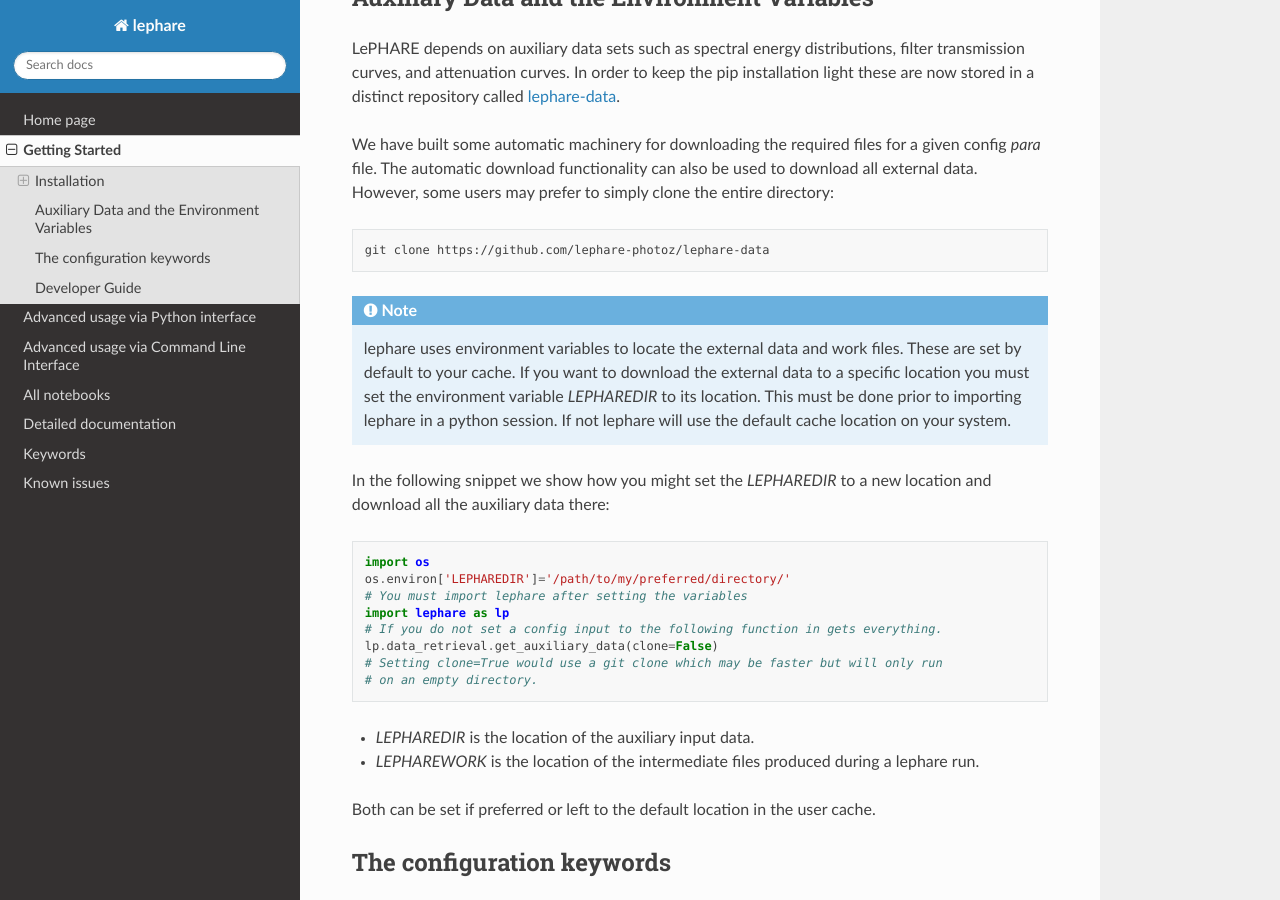
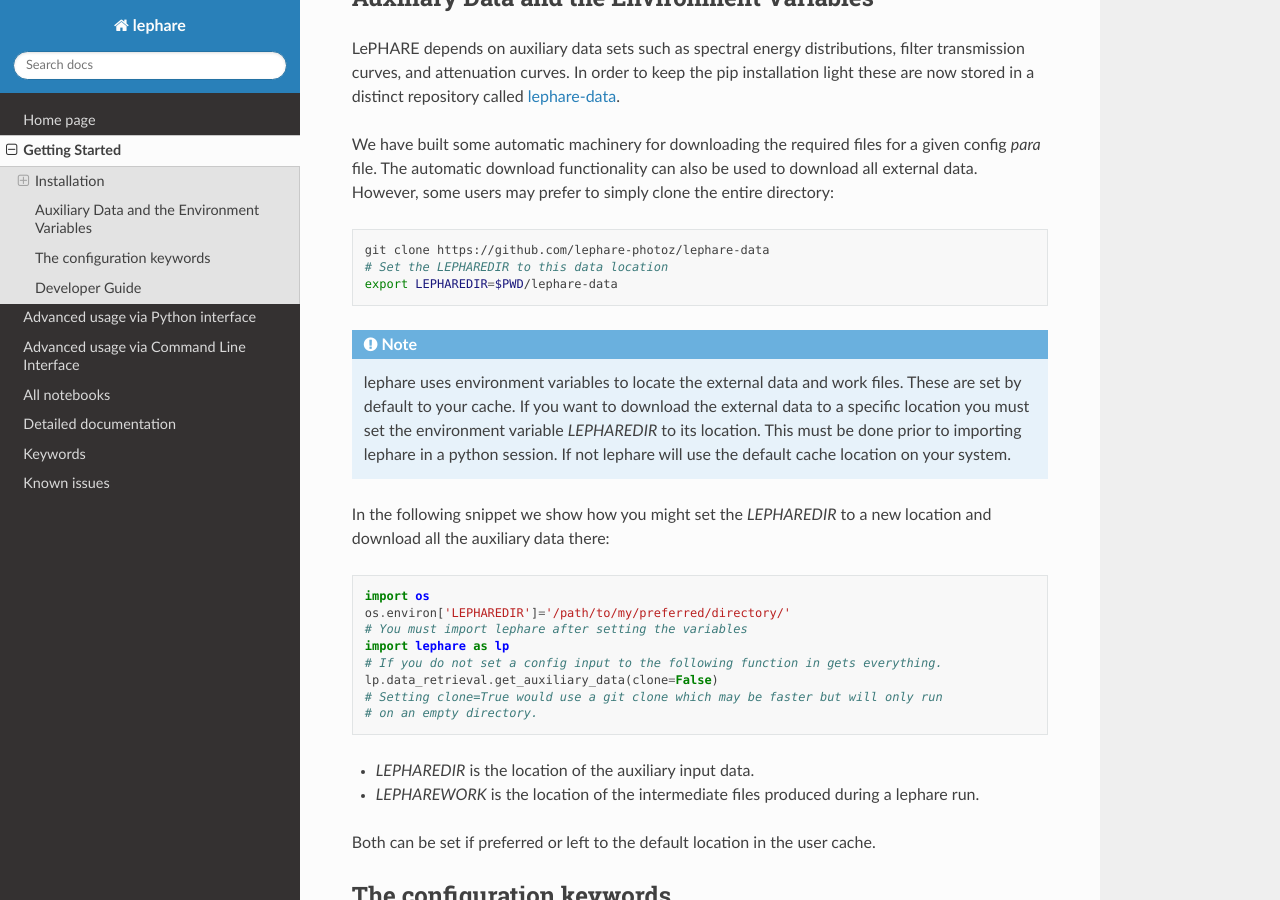
Before and after one commit to lephare-photoz/lephare, a Sphinx documentation site: the page built from docs/getting_started.rst, in a window 1280 px wide and 900 px high, scrolled down 1328 px. Built offline with Sphinx 7.4.7 and the Read the Docs theme 3.1.0, drawn with Linux system fonts in a browser that asks for light colours; pages that are not in the unit, such as notebooks, are missing from menus.

Commit message:
Update the skim figure from Olivier

```diff
--- a/docs/getting_started.rst
+++ b/docs/getting_started.rst
@@ -79,6 +79,8 @@
 .. code-block:: bash
 
     git clone https://github.com/lephare-photoz/lephare-data
+    # Set the LEPHAREDIR to this data location
+    export LEPHAREDIR=$PWD/lephare-data
 
 .. note::
     lephare uses environment variables to locate the external data and work files.
```
Also changed, not shown: docs/figures/lephare_skim.png.
